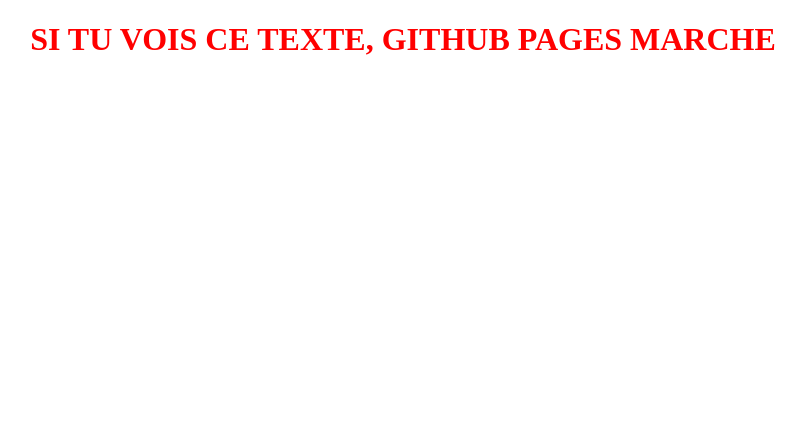
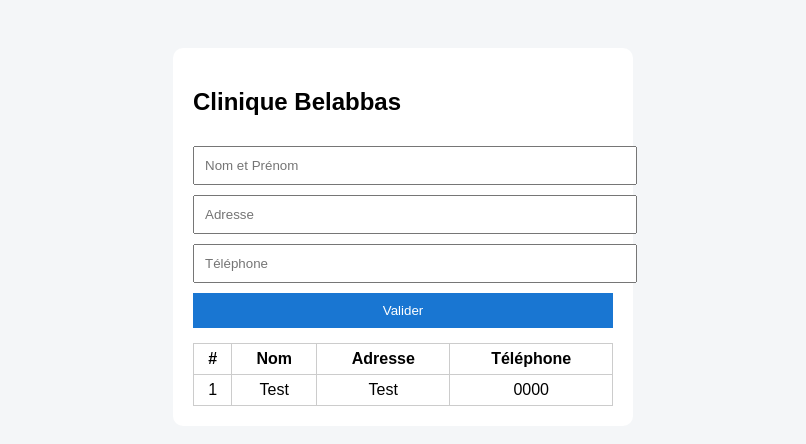
Before and after one commit to Amedjkouh/belabbasclinique, a plain HTML site: page index.html in a window 1280 px wide. Shown: the whole page, without its empty margins (237-1043 px from the left). Drawn offline with Linux system fonts and the light colour scheme.

Commit message:
Update index.html

```diff
--- a/index.html
+++ b/index.html
@@ -1,12 +1,65 @@
 <!DOCTYPE html>
-<html>
+<html lang="fr">
 <head>
   <meta charset="UTF-8">
-  <title>OK</title>
+  <title>Clinique Belabbas</title>
+  <style>
+    body {
+      font-family: Arial, sans-serif;
+      background: #f4f6f8;
+      display: flex;
+      justify-content: center;
+      padding-top: 40px;
+    }
+    .card {
+      background: white;
+      width: 420px;
+      padding: 20px;
+      border-radius: 10px;
+    }
+    input, button {
+      width: 100%;
+      padding: 10px;
+      margin-top: 10px;
+    }
+    button {
+      background: #1976d2;
+      color: white;
+      border: none;
+      cursor: pointer;
+    }
+    table {
+      width: 100%;
+      margin-top: 15px;
+      border-collapse: collapse;
+    }
+    th, td {
+      border: 1px solid #ccc;
+      padding: 6px;
+      text-align: center;
+    }
+  </style>
 </head>
 <body>
-  <h1 style="color:red;text-align:center">
-    SI TU VOIS CE TEXTE, GITHUB PAGES MARCHE
-  </h1>
+
+<div class="card">
+  <h2>Clinique Belabbas</h2>
+
+  <input placeholder="Nom et Prénom">
+  <input placeholder="Adresse">
+  <input placeholder="Téléphone">
+
+  <button>Valider</button>
+
+  <table>
+    <thead>
+      <tr><th>#</th><th>Nom</th><th>Adresse</th><th>Téléphone</th></tr>
+    </thead>
+    <tbody>
+      <tr><td>1</td><td>Test</td><td>Test</td><td>0000</td></tr>
+    </tbody>
+  </table>
+</div>
+
 </body>
 </html>
```
